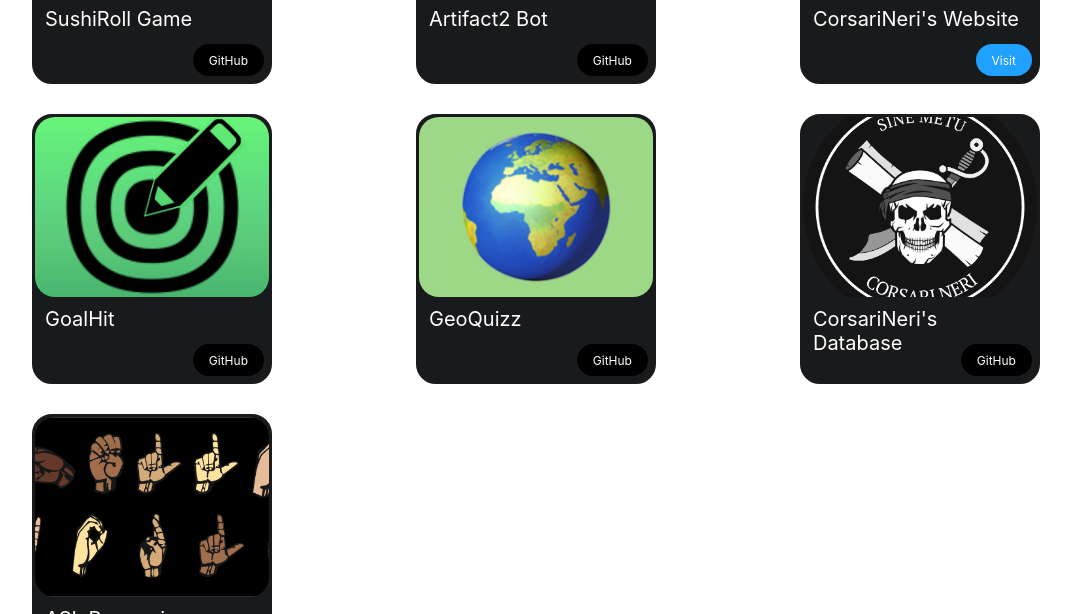
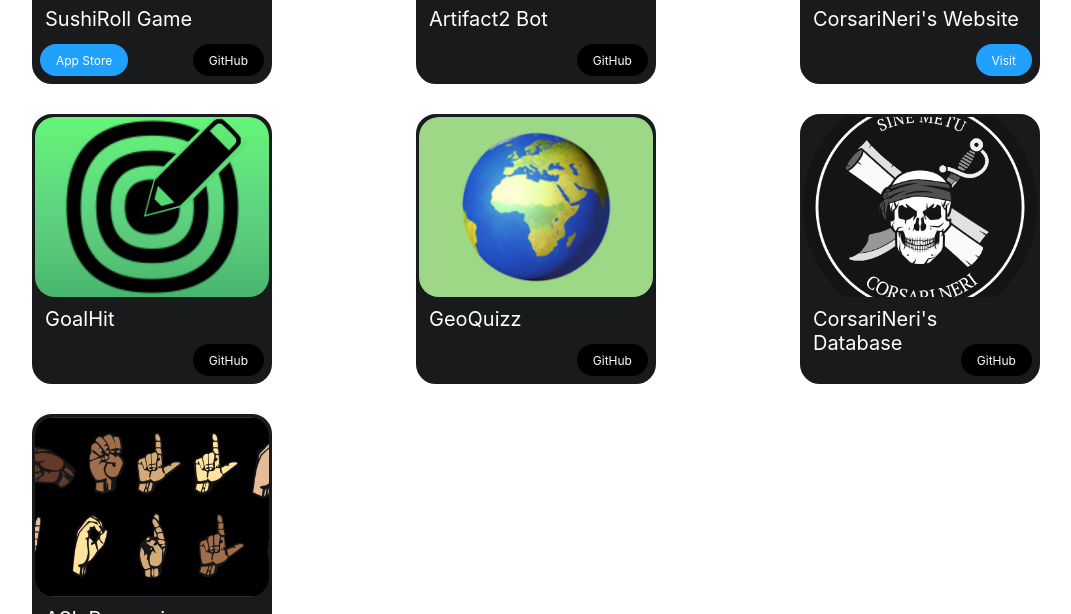
Before and after one commit to eddy10957/Old-Portfolio, a website: page index.html in a window 1280 px wide. Shown: the part 1936-2550 px from the top of the page, without its empty margins (104-1175 px from the left). Drawn offline with nearby package versions, Linux system fonts and the light colour scheme; a script that the page names is missing.

Commit message:
SushiRoll button Update

```diff
--- a/index.html
+++ b/index.html
@@ -193,6 +193,9 @@
                             <div class="project-card-content">
                                 <div class="project-card-title">SushiRoll Game</div>
                             </div>
+                            <a target="_blank" href="https://apps.apple.com/us/app/sushiroll-the-game/id1610765239">
+                                <div class="project-card-btn-left">App Store</div>
+                            </a>
                             <a target="_blank" href="https://github.com/eddy10957/SushiRollOverview">
                                 <div class="project-card-btn project-card-blackbutton">GitHub</div>
                             </a>
--- a/style.css
+++ b/style.css
@@ -564,6 +564,19 @@ a, a:active, a:hover {
     transition: all .2s linear;
     border: .1em solid transparent;
 }
+.project-card-btn-left {
+    position: absolute;
+    display: inline-block;
+    bottom: .5rem;
+    left: .5rem;
+    padding: .75rem 1.5rem;
+    font-size: 1.2rem;
+    color: white;
+    background: #20a0ff;
+    border-radius: 2rem;
+    transition: all .2s linear;
+    border: .1em solid transparent;
+}
 
 .project-card-btn:hover {
     -webkit-transform: scale(1.05);
```
